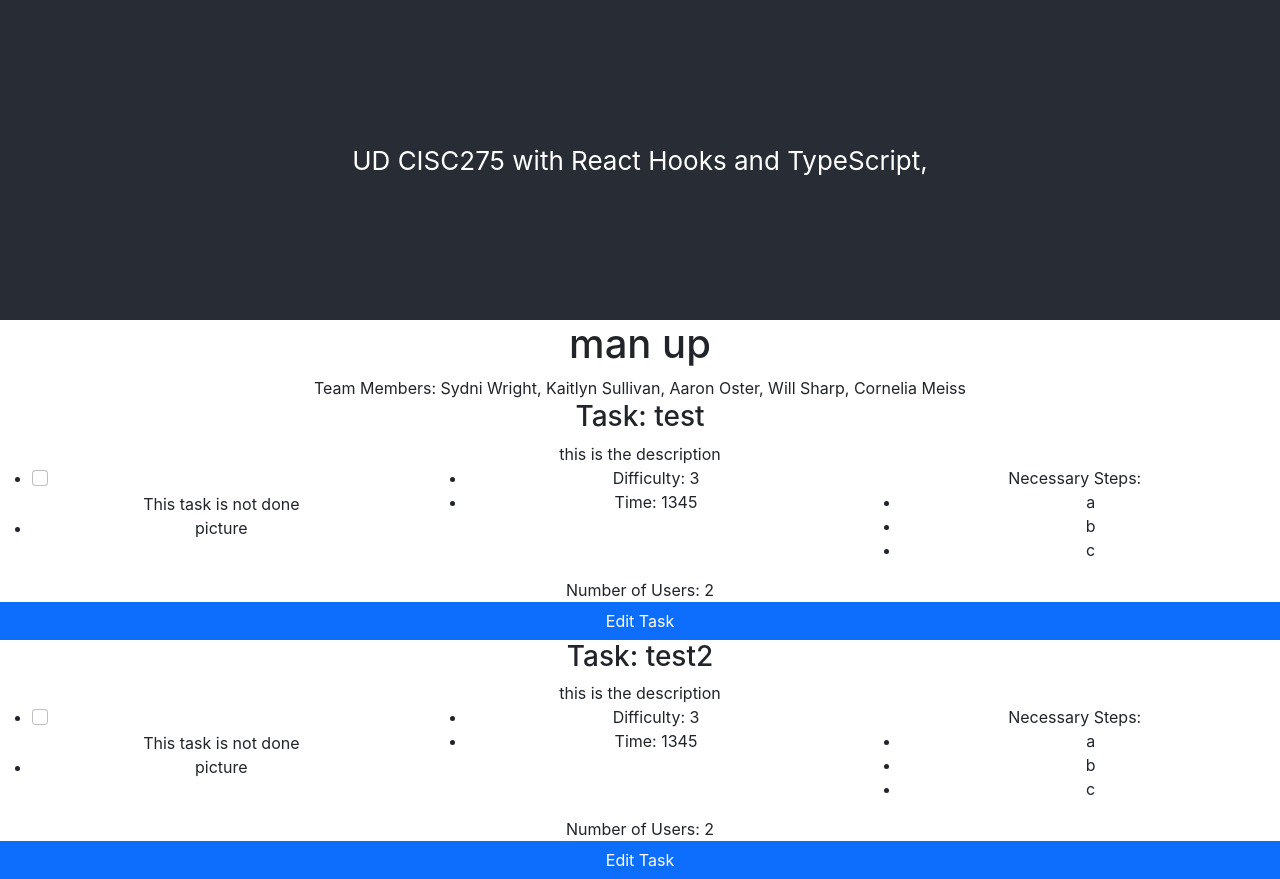
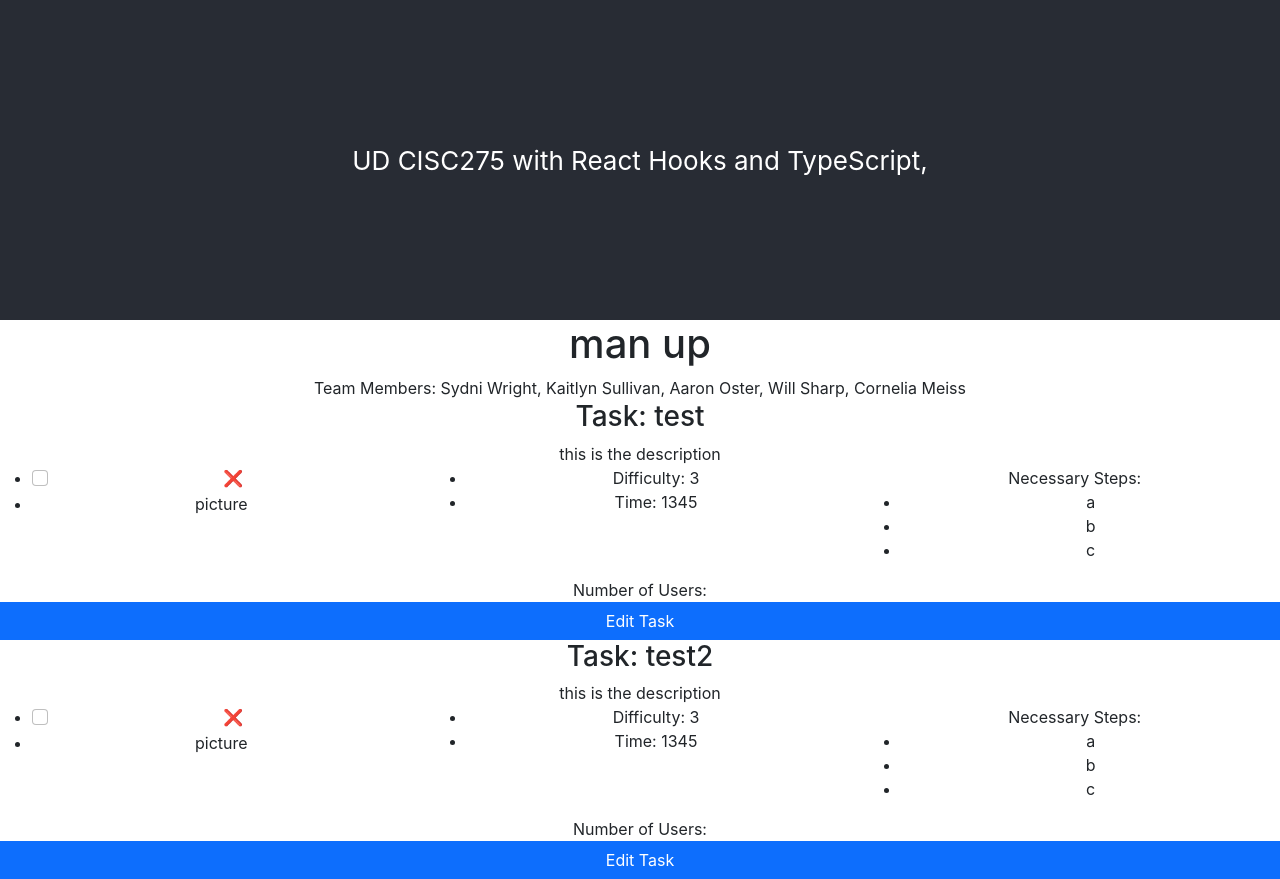
Before and after one commit to cmeiss/team18, a React (Create React App) app: page / in a window 1280 px wide. Built offline with nearby package versions, Linux system fonts and the light colour scheme.

Commit message:
displayView can successfully access role state

```diff
--- a/src/App.tsx
+++ b/src/App.tsx
@@ -2,6 +2,13 @@ import React, { useState } from "react";
 import { Task } from "../interfaces/task";
 import "./App.css";
 import { DisplayTask } from "./DisplayTask";
+
+//const [roles] = useState<string>("admin");
+// interface roleProp {
+//     roles: string;
+// }
+
+//const roles = "admin";
 
 const TASK: Task[] =
     //this is a completely random test task to get something displayed, needs to be deleted once we have an actual task list
@@ -29,6 +36,7 @@ const TASK: Task[] =
     ];
 
 function App(): JSX.Element {
+    const [roles] = useState<string>("Super");
     return (
         <div className="App">
             <header className="App-header">
@@ -50,6 +58,7 @@ function App(): JSX.Element {
                     difficulty={TASK.difficulty}
                     numUsers={TASK.numUsers}
                     time={TASK.time}
+                    role={roles}
                 ></DisplayTask>
             ))}
             {/* <DisplayTask
--- a/src/DisplayTask.tsx
+++ b/src/DisplayTask.tsx
@@ -4,7 +4,7 @@ import { Button, Col, Form, Row } from "react-bootstrap";
 //import TASK from "../src/App";
 import { editTask } from "../src/EditTask";
 
-interface taskProps {
+interface displayProps {
     name: string;
     description: string;
     status: boolean;
@@ -13,14 +13,19 @@ interface taskProps {
     difficulty: number;
     numUsers: number;
     time: number;
+    role: string;
 }
 
-export function DisplayTask(task: taskProps): JSX.Element {
-    const [done, setDone] = useState<boolean>(task.status); //done = true means task is not done
+// interface roleProp {
+//     role: string;
+// }
+
+export function DisplayTask(display: displayProps): JSX.Element {
+    const [done, setDone] = useState<boolean>(display.status); //done = true means task is not done
     return (
         <div>
-            <h3>Task: {task.name}</h3>
-            <div>{task.description}</div>
+            <h3>Task: {display.name}</h3>
+            <div>{display.description}</div>
             <Row>
                 <Col>
                     <ul>
@@ -28,32 +33,34 @@ export function DisplayTask(task: taskProps): JSX.Element {
                             <Form.Check
                                 type="checkbox"
                                 id="is-done-check"
-                                label=""
+                                label={done ? "✔️" : "❌"}
                                 checked={done}
                                 onChange={() => setDone(!done)}
                             />
-                            <div>This task is {done ? "done" : "not done"}</div>
                         </li>
-                        <li>{task.image}</li>
+                        <li>{display.image}</li>
                     </ul>
                 </Col>
                 <Col>
                     <ul>
-                        <li>Difficulty: {task.difficulty}</li>
-                        <li>Time: {task.time}</li>
+                        <li>Difficulty: {display.difficulty}</li>
+                        <li>Time: {display.time}</li>
                     </ul>
                 </Col>
                 <Col>
                     <div>Necessary Steps:</div>
                     <ul>
-                        {task.steps.map((step: string) => (
+                        {display.steps.map((step: string) => (
                             <li key={step}>{step}</li>
                         ))}
                     </ul>
                 </Col>
             </Row>
             <Row>
-                <div>Number of Users: {task.numUsers}</div>
+                <div>
+                    Number of Users:{" "}
+                    {display.role === "super" ? display.numUsers : ""}
+                </div>
                 <Button onClick={editTask}>Edit Task</Button>
             </Row>
         </div>
```
